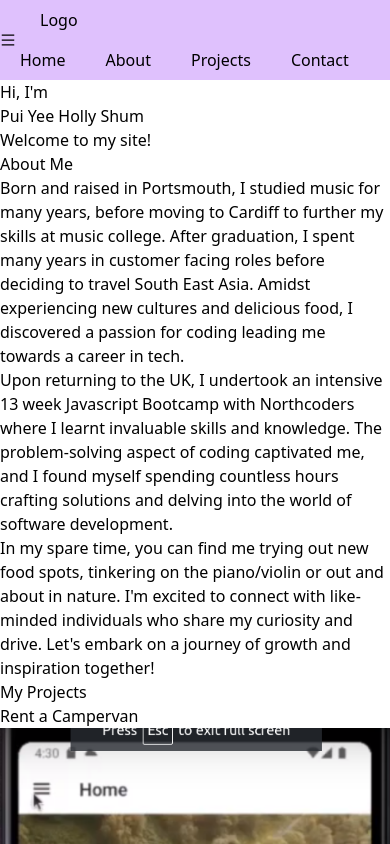
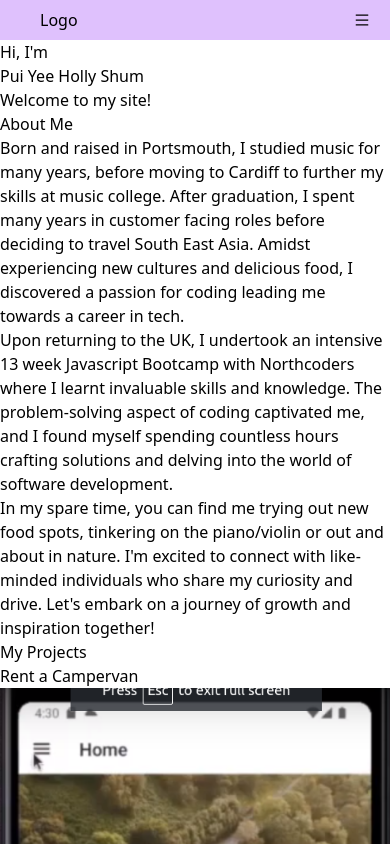
Before and after one commit to pyholly/Portfolio, a React (Vite) app: page / in a window 390 px wide. Shown: the top 844 px of the page. Built offline with nearby package versions, Linux system fonts and the light colour scheme.

Commit message:
add responsiveness to navbar

```diff
--- a/src/components/Nav.jsx
+++ b/src/components/Nav.jsx
@@ -2,30 +2,74 @@ import { useState } from "react";
 import { AiOutlineMenu } from "react-icons/ai";
 
 export const Nav = () => {
-  const [clicked, setClicked] = useState(false);
+  const [open, setOpen] = useState(false);
+
+  function handleClick() {
+    if (open) {
+      setOpen(false);
+    } else {
+      setOpen(true);
+    }
+  }
+
   return (
     <nav className="bg-purple-400/50 sticky top-0 py-2 w-full">
-      <div className="md:flex justify-between">
+      <div className="flex justify-between">
         <div className="px-10">
           <a href="#Home">Logo</a>
         </div>
-        <div className="md:hidden ">
+
+        <div className="md:hidden flex flex-col justify-end">
+          <button onClick={handleClick} className="px-5 h-6">
             <AiOutlineMenu />
-        </div>
-        <div>
+          </button>
+
+          <ul className={open === true ? "justify-end inline-block" : "hidden"}>
+            <li key={"home"}>
               <a href="#Home" className="px-5 hover:text-gray-400">
                 Home
               </a>
+            </li>
+            <li key={"about"}>
               <a href="#About" className="px-5 hover:text-gray-400">
                 About
               </a>
+            </li>
+            <li key={"projects"}>
               <a href="#Projects" className="px-5 hover:text-gray-400">
                 Projects
               </a>
+            </li>
+            <li key={"contact"}>
               <a href="#Contact" className="px-5 hover:text-gray-400">
                 Contact
               </a>
+            </li>
+          </ul>
         </div>
+
+        <ul className="hidden md:inline-flex">
+          <li key={"home"}>
+            <a href="#Home" className="px-5 hover:text-gray-400">
+              Home
+            </a>
+          </li>
+          <li key={"about"}>
+            <a href="#About" className="px-5 hover:text-gray-400">
+              About
+            </a>
+          </li>
+          <li key={"projects"}>
+            <a href="#Projects" className="px-5 hover:text-gray-400">
+              Projects
+            </a>
+          </li>
+          <li key={"contact"}>
+            <a href="#Contact" className="px-5 hover:text-gray-400">
+              Contact
+            </a>
+          </li>
+        </ul>
       </div>
     </nav>
   );
```
Lines whose indentation alone changed are shown as unchanged.
